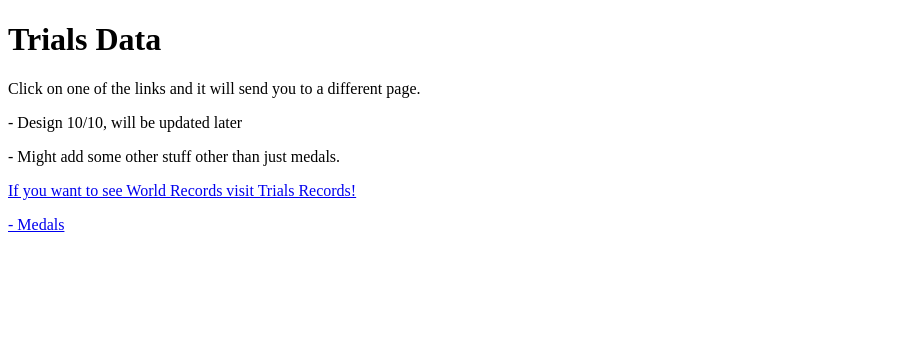
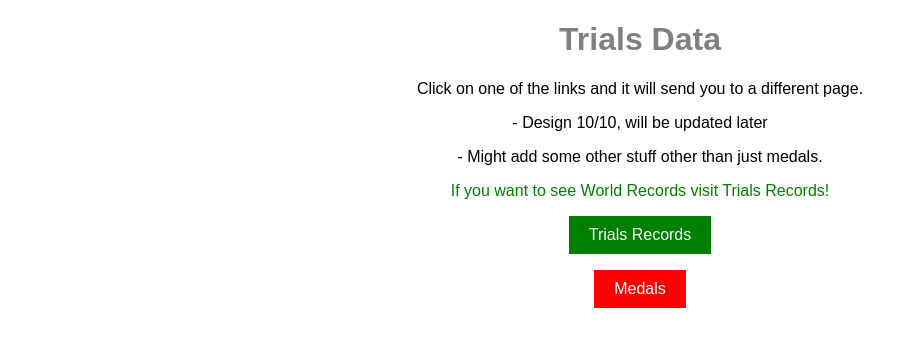
Before and after one commit to Loken147/trials-data, a plain HTML site: page index.html in a window 1280 px wide. Shown: the whole page, without its empty margins (0-917 px from the left). Drawn offline with Linux system fonts and the light colour scheme.

Commit message:
Small Update

```diff
--- a/index.html
+++ b/index.html
@@ -2,20 +2,18 @@
 <html lang="en">
 <head>
     <meta charset="UTF-8">
-
+    <link rel="stylesheet" href="style.css">
     <title>Trials Data</title>
 </head>
 
 <body>
-    <h1>Trials Data</h1>
+    <h1 style="color:gray">Trials Data</h1>
     <p>Click on one of the links and it will send you to a different page.</p>
-    <p></p>
     <p>- Design 10/10, will be updated later</p>
     <p>- Might add some other stuff other than just medals.</p>
-
-    <p><a href="https://trialsrecords.com/">If you want to see World Records visit Trials Records!</a></p>
-    <p></p>
-    <a href="medals.html">- Medals</a>
+    <p style="color:green">If you want to see World Records visit Trials Records!</p>
+    <p><a id="recordsButton" href="https://trialsrecords.com/">Trials Records</a></p>
+    <a id="medalButton" href="medals.html">Medals</a>
 
 </body>
 </html>
--- /dev/null
+++ b/style.css
@@ -0,0 +1,52 @@
+body {
+
+    text-align: center;
+    font-family: Arial, sans-serif;
+}
+
+
+
+#medalButton {
+    background-color: #f44336;
+    color: white;
+    padding: 10px 20px;
+    text-align: center;
+    text-decoration: none;
+    display: inline-block;
+  }
+
+#medalButton {
+    background-color: red;
+}
+
+#recordsButton {
+    background-color: green;
+    color: white;
+    padding: 10px 20px;
+    text-align: center;
+    text-decoration: none;
+    display: inline-block;
+  }
+
+#recordsButton {
+    background-color: green;
+}
+
+#returnButton {
+    background-color: blueviolet;
+    color: white;
+    padding: 10px 20px;
+    text-align: center;
+    text-decoration: none;
+    display: inline-block;
+  }
+
+#returnButton {
+    background-color: blueviolet;
+}
+
+ul {
+    display: table;
+    margin: 0 auto;
+    text-align: left;
+}
```
Also changed, not shown: medals.html (+14 -3 lines).
